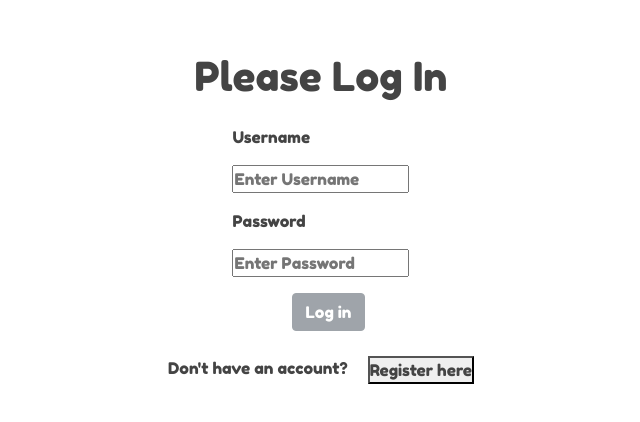
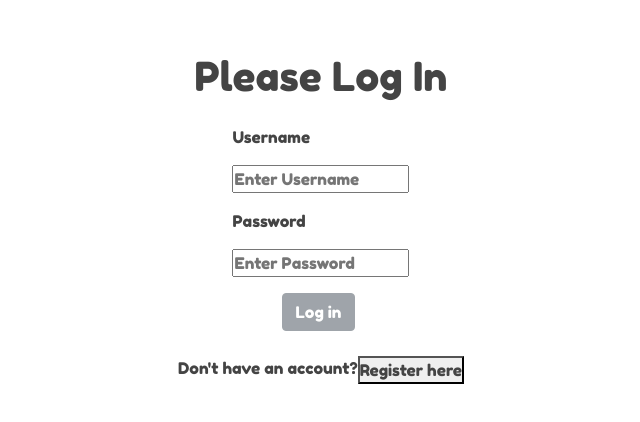
Before and after one commit to tanyapha/hw03, a React (Create React App) app in the folder frontend/: page / in a window 1280 px wide. Shown: the part 182-604 px from the top of the page, without its empty margins (319-959 px from the left). Built offline with nearby package versions, Linux system fonts and the light colour scheme.

Commit message:
fixed button spacing

```diff
--- a/frontend/src/components/Login/Login.css
+++ b/frontend/src/components/Login/Login.css
@@ -37,7 +37,3 @@
 #login-title {
   margin-bottom: 25px;
 }
-
-button {
-  margin-left: 20px;
-}
--- a/frontend/src/components/Register/Register.css
+++ b/frontend/src/components/Register/Register.css
@@ -37,7 +37,3 @@
 #register-title {
   margin-bottom: 25px;
 }
-
-button {
-  margin-left: 20px;
-}
```
